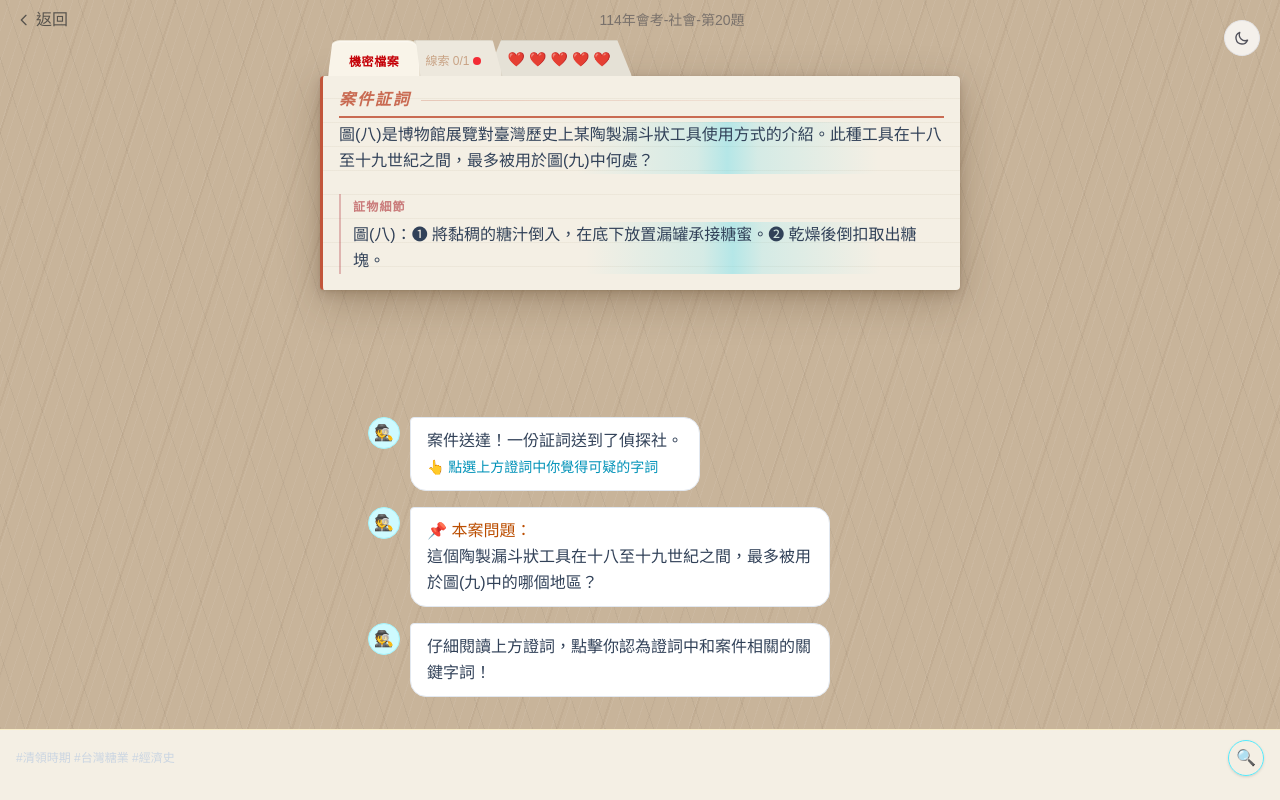
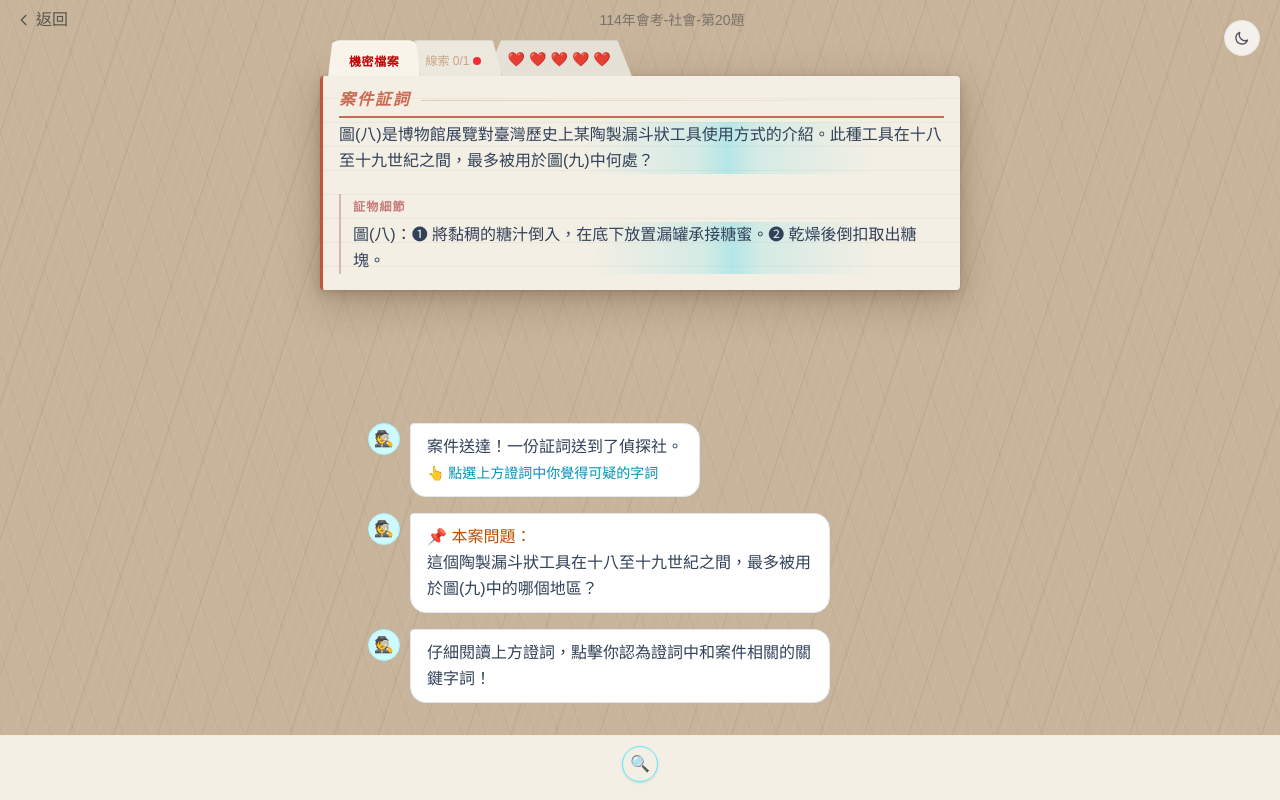
Before and after one commit to gurry0927/EDTechWeb, a Next.js app in the folder web/: page /question-detective in a window 1280 px wide. Both pictures are taken after a click on the button 640 px from the left and 285 px from the top of the page. Built offline with nearby package versions, Linux system fonts and the light colour scheme.

Commit message:
refactor: remove hashtags from footer, buttons only

```diff
--- a/web/src/components/question-detective/DetectivePlayer.tsx
+++ b/web/src/components/question-detective/DetectivePlayer.tsx
@@ -735,18 +735,14 @@ export function DetectivePlayer({ question, onBack }: Props) {
         </div>
       </main>
 
-      {/* Fixed bottom bar — 1 列 3 欄 grid：左 hashtags / 中 推理按鈕(置中) / 右 掃描按鈕 */}
-      <footer className="shrink-0 border-t border-amber-200/30 dark:border-white/10" style={{ backgroundColor: 'var(--det-paper)', paddingBottom: 'max(14px, env(safe-area-inset-bottom))' }}>
-        <div className="px-4 py-2.5 grid items-center gap-1" style={{ gridTemplateColumns: '1fr auto 1fr' }}>
-          <span className="text-xs text-slate-300 dark:text-white/20 truncate">{question.tags.slice(0, 3).map(t => `#${t}`).join(' ')}</span>
-          <div className="flex justify-center">
+      {/* Fixed bottom bar — 1 列，僅按鈕；hashtag 移至偵探筆記本/結案頁 */}
+      <footer className="shrink-0 border-t border-amber-200/30 dark:border-white/10" style={{ backgroundColor: 'var(--det-paper)', paddingBottom: 'max(8px, env(safe-area-inset-bottom))' }}>
+        <div className="px-4 py-2.5 flex items-center justify-center gap-3">
           {phase === 'clue' && foundClues.size > 0 && (allCriticalFound || clueLocked) && (
             <button onClick={enterReasoning} className="h-9 text-[10px] sm:text-[13px] px-4 rounded-full font-bold bg-cyan-600 text-white hover:bg-cyan-500 shadow-[0_0_15px_rgba(8,145,178,0.35)] transition-all active:scale-95 whitespace-nowrap flex items-center justify-center border border-cyan-400/30">
               {allCriticalFound ? DIALOGUE.clueReady : DIALOGUE.clueForceAdvance}
             </button>
           )}
-          </div>
-          <div className="flex justify-end">
           {phase === 'clue' && !clueLocked && (
             <button
               disabled={scanOnCooldown}
@@ -761,8 +757,9 @@ export function DetectivePlayer({ question, onBack }: Props) {
               🔍
             </button>
           )}
-            {phase === 'solution' && <button onClick={onBack} className="text-xs text-slate-500 dark:text-white/50 hover:text-slate-700 dark:hover:text-white/70">回到題庫</button>}
-          </div>
+          {phase === 'solution' && (
+            <button onClick={onBack} className="text-xs text-slate-500 dark:text-white/50 hover:text-slate-700 dark:hover:text-white/70">回到題庫</button>
+          )}
         </div>
       </footer>
 
```
Lines whose indentation alone changed are shown as unchanged.
